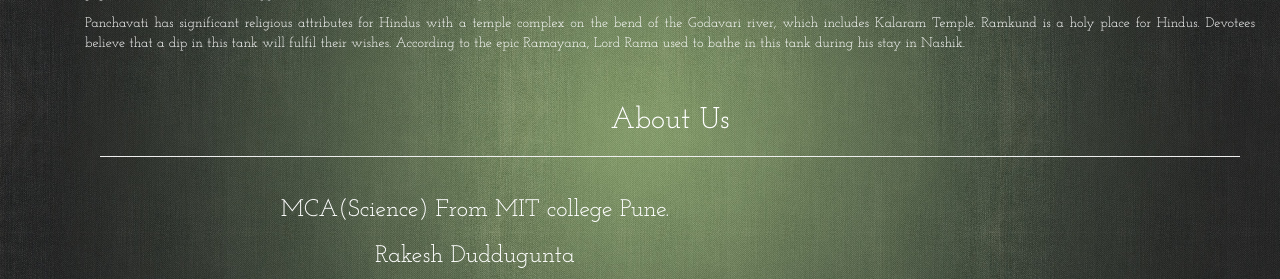
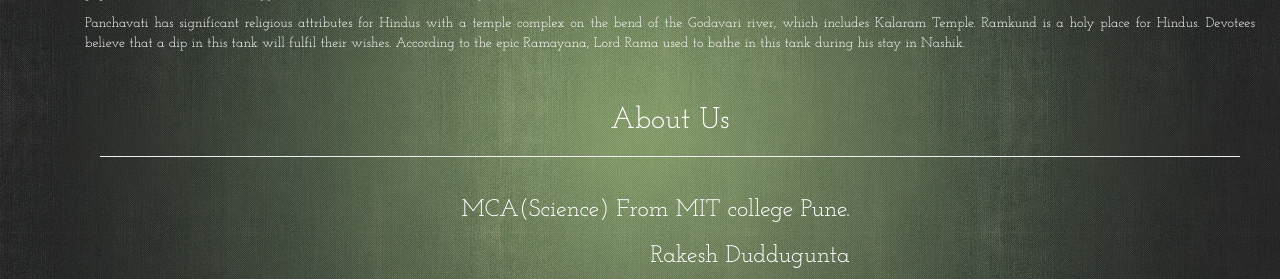
Before and after one commit to rakeshduddugunta/Nashik, a PHP site: page / in a window 1280 px wide. Shown: the part 2388-2667 px from the top of the page. Run offline with PHP 8.4, Linux system fonts and the light colour scheme.

Commit message:
Update mycss.css

```diff
--- a/mycss.css
+++ b/mycss.css
@@ -28,7 +28,7 @@ h3{
     font-family: 'Josefin Slab', serif;
     color: white;
     font-size: 60px;
-    text-align: ;
+    text-align: right ;
 }
 h4{
     font-family: 'Josefin Slab', serif;
```
